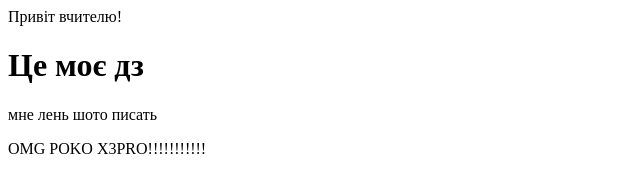
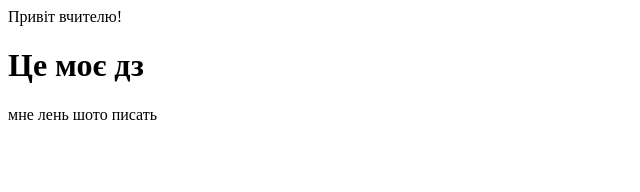
Before and after one commit to JackHAHAHAHAHAHA/JackHAHAHAHAHAHA, a plain HTML site: page index.html in a window 1280 px wide. Shown: the whole page, without its empty margins (0-640 px from the left). Drawn offline with Linux system fonts and the light colour scheme.

Commit message:
index.html

```diff
--- a/index.html
+++ b/index.html
@@ -2,5 +2,4 @@
 <header>Привіт вчителю!</header>
 <h1>Це моє дз</h1>
   <p>мне лень шото писать</p>
-  <p>OMG POKO X3PRO!!!!!!!!!!!</p>
 </html>
```
